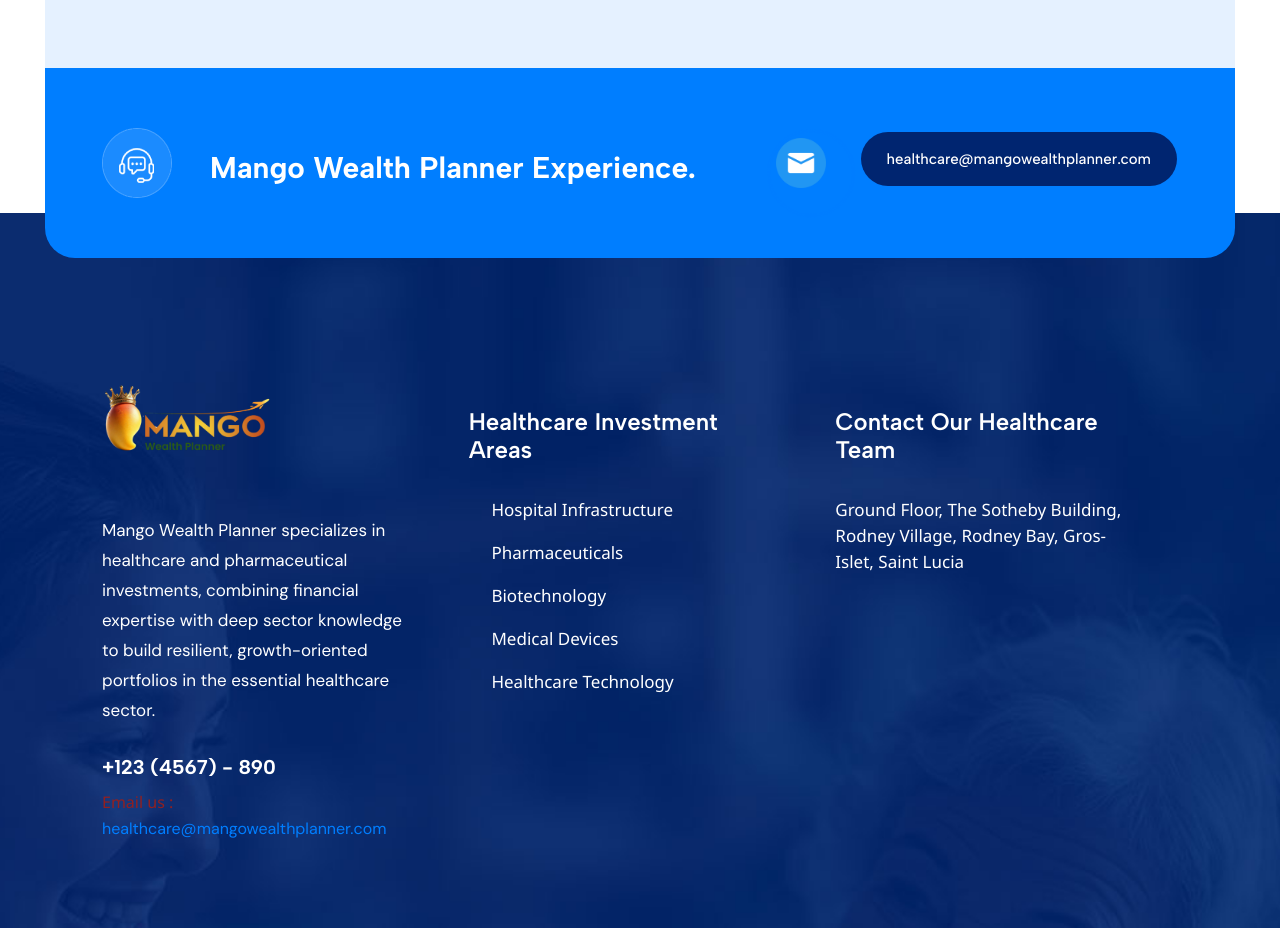
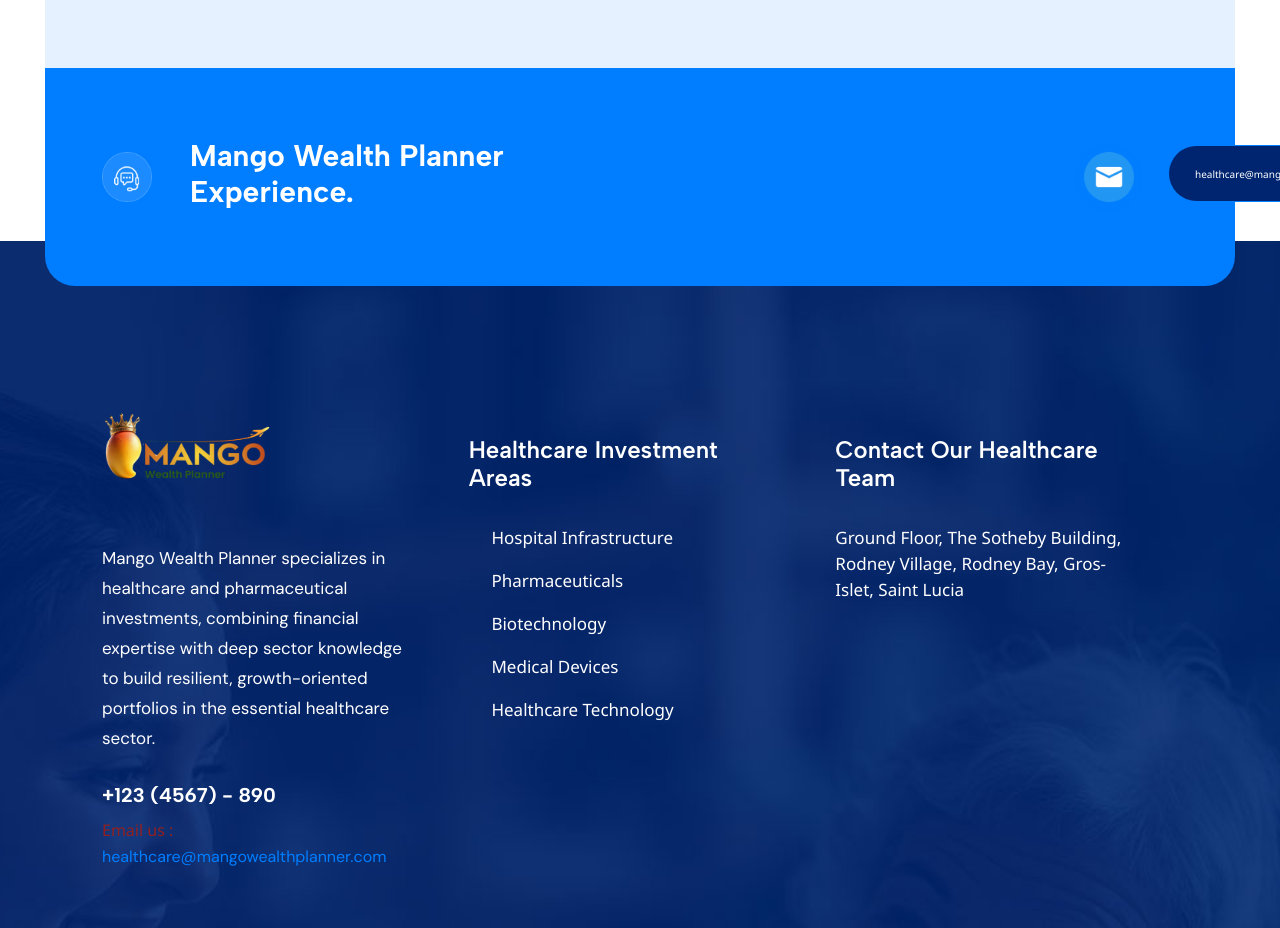
Before and after one commit to MOHDSUHAIL09/crypto, a React (Vite) app: page / in a window 1280 px wide. Shown: the part 6200-7128 px from the top of the page. Built offline with nearby package versions, Linux system fonts and the light colour scheme; no server answers; a web font is replaced by a local one.

Commit message:
update code

```diff
--- a/src/components/Newsletter.jsx
+++ b/src/components/Newsletter.jsx
@@ -10,32 +10,35 @@ const Customer = () => {
       <div className="mediic-subscribe">
         <div className="container">
           <div className="row align-items-center">
-            <div className="col-lg-7">
+            <div className="col-lg-6">
               <div className="subscribe-content">
                 <div className="subscribe-icon cursor-scale">
-                  <img src={subscribeImg} alt="subscribe" />
+                  <img style={{width: "50px"}} src={subscribeImg} alt="subscribe" />
                 </div>
                 <div className="subscribe-title">
-                  <h1 className="cursor-scale small">
+                  <h1 className="cursor-scale small mb-3">
                     Mango Wealth Planner Experience.
                   </h1>
                 </div>
               </div>
             </div>
-            <div className="col-lg-5">
+            <div className="col-lg-6">
               <div className="subscribe-right">
                 <div className="call-icon">
                   <img src={callImg} alt="call" style={{width: "50px"}}/>
                 </div>
-              <div className="mediic-btn text-right cursor-scale small">
-  <a href="mailto:healthcare@mangowealthplanner.com">
+
+              <div className="mediic-btn text-right cursor-scale small" style={{ width: "10px",}}>
+     <a href="mailto:healthcare@mangowealthplanner.com">
     <span className="mediic-btn__hover"></span>
     <span className="mediic-btn__hover"></span>
     <span className="mediic-btn__hover"></span>
     <span className="mediic-btn__hover"></span>
     <span className="mediic-btn__hover"></span>
     <span className="mediic-btn__hover"></span>
+    <span style={{fontSize: "10px"}}>
     healthcare@mangowealthplanner.com
+    </span>
   </a>
 </div>
               </div>
```
Also changed, not shown: src/assets/Css/Main.css.
